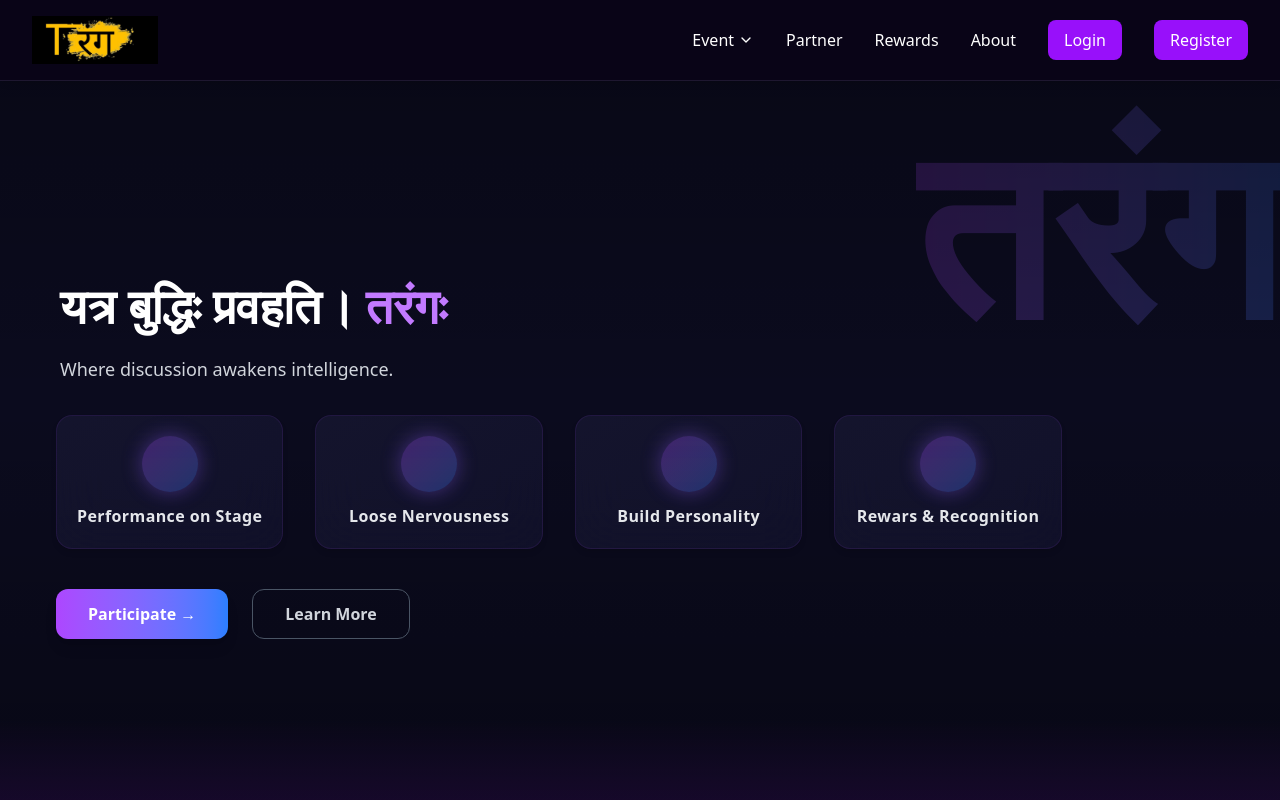
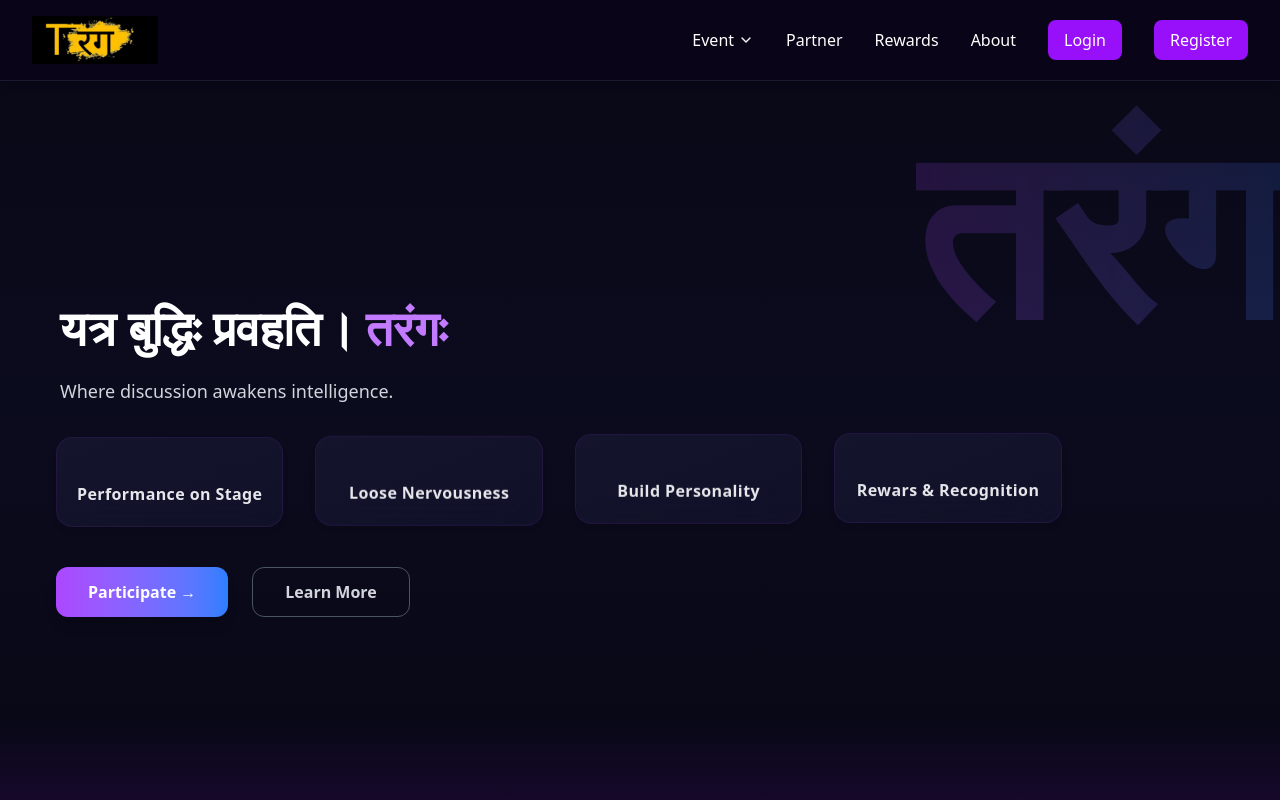
Before and after one commit to Satyam0000000/Tarang_Frontend, a React (Vite) app: page / in a window 1280 px wide. Shown: the top 800 px of the page. Built offline with nearby package versions, Linux system fonts and the light colour scheme.

Commit message:
improved insights 2

```diff
--- a/src/pages/Home.jsx
+++ b/src/pages/Home.jsx
@@ -163,13 +163,13 @@ const Home = () => {
                   boxShadow: "0 0 35px rgba(139,92,246,0.6)",
                 }}
                 whileTap={{ scale: 0.97 }}
-                initial={{ opacity: 0, y: 15 }}
-                animate={{ opacity: 1, y: 0 }}
+                animate={{
+                  y: [0, -4, 0],
+                }}
                 transition={{
-                  type: "spring",
-                  stiffness: 260,
-                  damping: 14,
-                  delay: 0.01 + i * 0.05,
+                  duration: 3 + i * 0.3,
+                  repeat: Infinity,
+                  ease: "easeInOut",
                 }}
                 className="group flex flex-col items-center justify-center
 bg-gradient-to-br from-[#1b1b38]/60 to-[#151533]/60
@@ -177,15 +177,7 @@ backdrop-blur-xl p-5 rounded-2xl
 border border-purple-500/10
 shadow-md cursor-pointer"
               >
-                <div className="
-  mb-3 flex items-center justify-center
-  w-12 h-12 sm:w-14 sm:h-14
-  rounded-full
-  bg-gradient-to-br from-purple-500/30 to-blue-500/30
-  shadow-[0_0_20px_rgba(139,92,246,0.4)]
-">
-  {item.icon}
-</div>
+                {item.icon}
                 <p className="font-semibold text-sm sm:text-base
 text-gray-200 tracking-wide text-center
 ">
```
